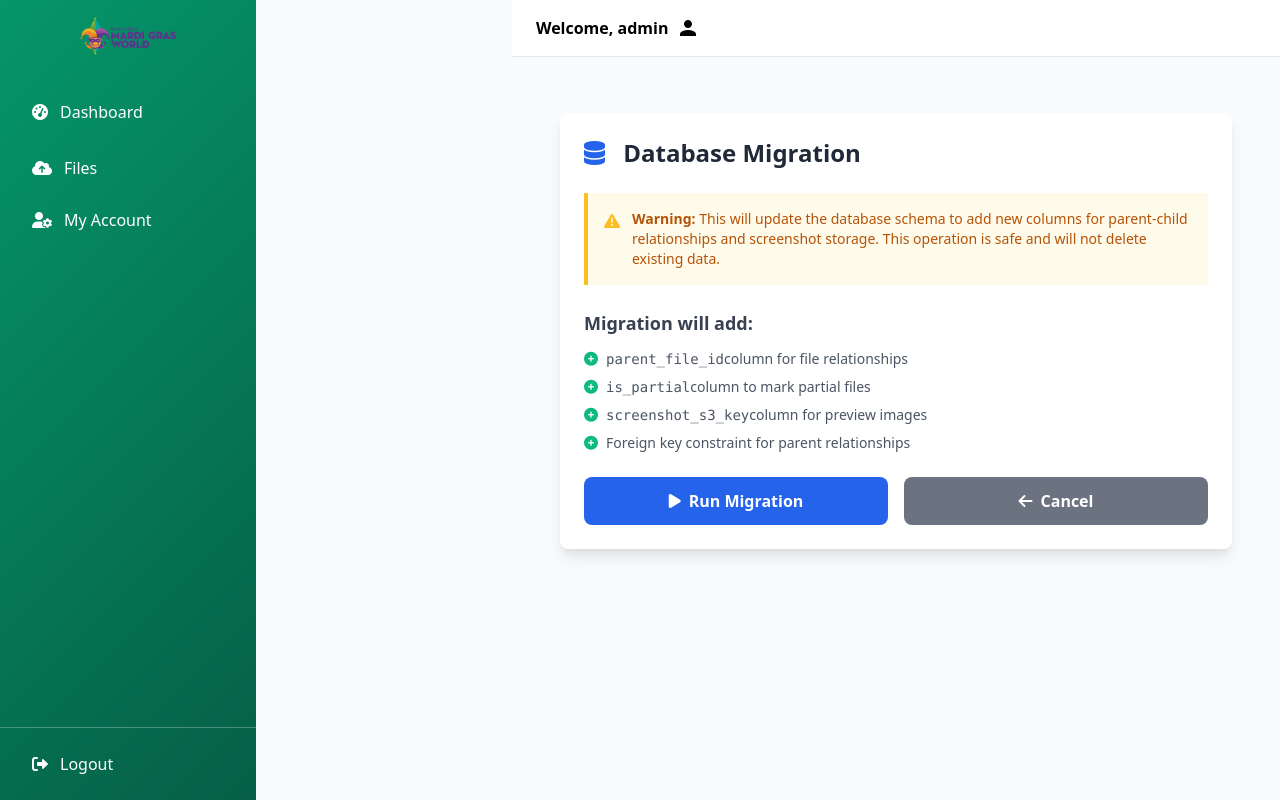
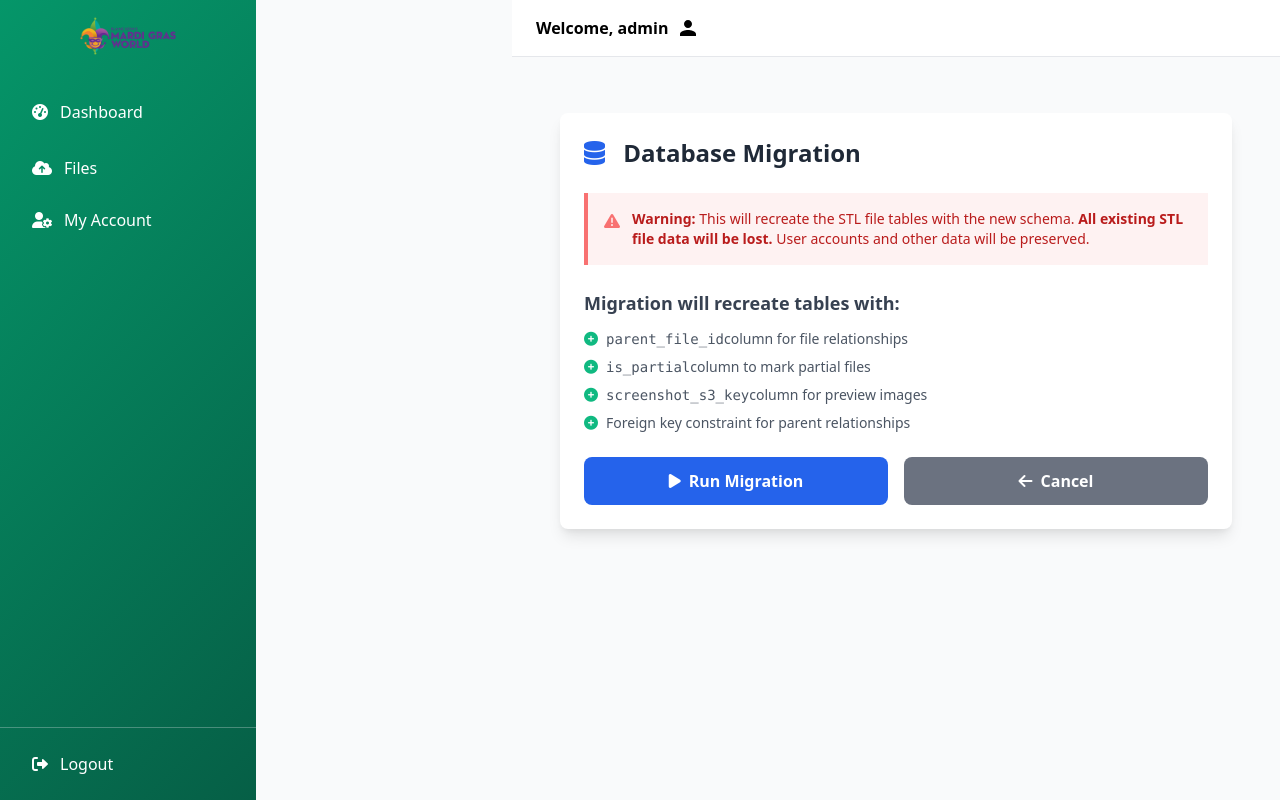
Before and after one commit to connorpage1/mgw-api, a Flask app: page /admin/migrate-database in a window 1280 px wide. Run offline with Flask 3, Linux system fonts and the light colour scheme; a user stored in the database is signed in; some libraries are stand-ins or nearby versions.

Commit message:
Update migration to recreate STL tables with new schema
- Changes migration approach to drop and recreate tables
- Ensures clean schema without column conflicts
- Warns users that existing STL data will be lost
- Preserves user accounts and other data

🤖 Generated with [Claude Code](https://claude.ai/code)

Co-Authored-By: Claude <noreply@anthropic.com>

```diff
--- a/app.py
+++ b/app.py
@@ -2670,45 +2670,24 @@ def migrate_database():
 
     if request.method == 'POST':
         try:
-            # Add missing columns to STLFile table
+            # Recreate STL tables with new schema to ensure compatibility
             with db.engine.connect() as conn:
-                # Check if columns exist and add them if they don't
-                try:
-                    conn.execute(text("ALTER TABLE stl_file ADD COLUMN parent_file_id INTEGER"))
-                    print("✅ Added parent_file_id column")
-                except Exception as e:
-                    if "already exists" not in str(e).lower():
-                        print(f"⚠️ parent_file_id column issue: {e}")
-
-                try:
-                    conn.execute(text("ALTER TABLE stl_file ADD COLUMN is_partial BOOLEAN DEFAULT FALSE"))
-                    print("✅ Added is_partial column")
-                except Exception as e:
-                    if "already exists" not in str(e).lower():
-                        print(f"⚠️ is_partial column issue: {e}")
-
-                try:
-                    conn.execute(text("ALTER TABLE stl_file ADD COLUMN screenshot_s3_key VARCHAR(500)"))
-                    print("✅ Added screenshot_s3_key column")
-                except Exception as e:
-                    if "already exists" not in str(e).lower():
-                        print(f"⚠️ screenshot_s3_key column issue: {e}")
-
-                # Add foreign key constraint
-                try:
-                    conn.execute(text("ALTER TABLE stl_file ADD CONSTRAINT fk_parent_file FOREIGN KEY (parent_file_id) REFERENCES stl_file(id)"))
-                    print("✅ Added parent_file foreign key constraint")
-                except Exception as e:
-                    if "already exists" not in str(e).lower():
-                        print(f"⚠️ Foreign key constraint issue: {e}")
-
+                # Drop and recreate stl_file table
+                conn.execute(text("DROP TABLE IF EXISTS stl_file"))
                 conn.commit()
 
-            flash('Database migration completed successfully!', 'success')
+            # Recreate all tables with updated schema
+            db.create_all()
+
+            # Recreate default data
+            init_default_data()
+
+            flash('Database schema updated successfully! All tables recreated with new schema.', 'success')
             return redirect(url_for('admin_dashboard'))
 
         except Exception as e:
             flash(f'Migration error: {str(e)}', 'error')
+            logger.error(f"Migration error: {str(e)}")
             return render_template('admin/migrate.html', error=str(e))
 
     return render_template('admin/migrate.html')
--- a/templates/admin/migrate.html
+++ b/templates/admin/migrate.html
@@ -11,21 +11,21 @@
                 Database Migration
             </h1>
 
-            <div class="bg-yellow-50 border-l-4 border-yellow-400 p-4 mb-6">
+            <div class="bg-red-50 border-l-4 border-red-400 p-4 mb-6">
                 <div class="flex">
                     <div class="flex-shrink-0">
-                        <i class="fas fa-exclamation-triangle text-yellow-400"></i>
+                        <i class="fas fa-exclamation-triangle text-red-400"></i>
                     </div>
                     <div class="ml-3">
-                        <p class="text-sm text-yellow-700">
-                            <strong>Warning:</strong> This will update the database schema to add new columns for parent-child relationships and screenshot storage. This operation is safe and will not delete existing data.
+                        <p class="text-sm text-red-700">
+                            <strong>Warning:</strong> This will recreate the STL file tables with the new schema. <strong>All existing STL file data will be lost.</strong> User accounts and other data will be preserved.
                         </p>
                     </div>
                 </div>
             </div>
 
             <div class="mb-6">
-                <h3 class="text-lg font-semibold text-gray-700 mb-3">Migration will add:</h3>
+                <h3 class="text-lg font-semibold text-gray-700 mb-3">Migration will recreate tables with:</h3>
                 <ul class="space-y-2 text-sm text-gray-600">
                     <li class="flex items-center">
                         <i class="fas fa-plus-circle text-green-500 mr-2"></i>
```
